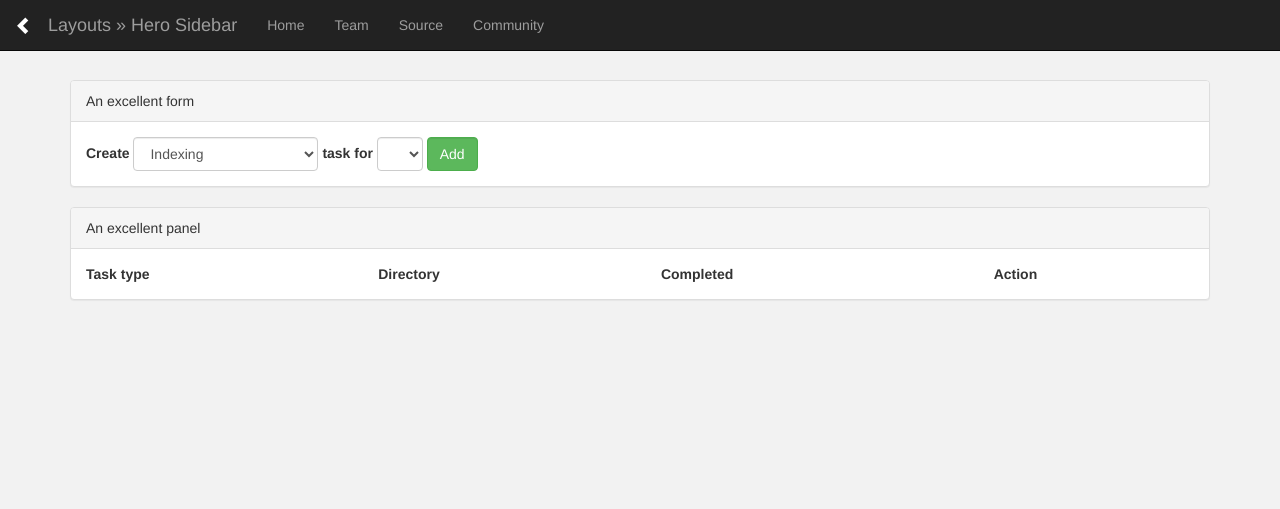
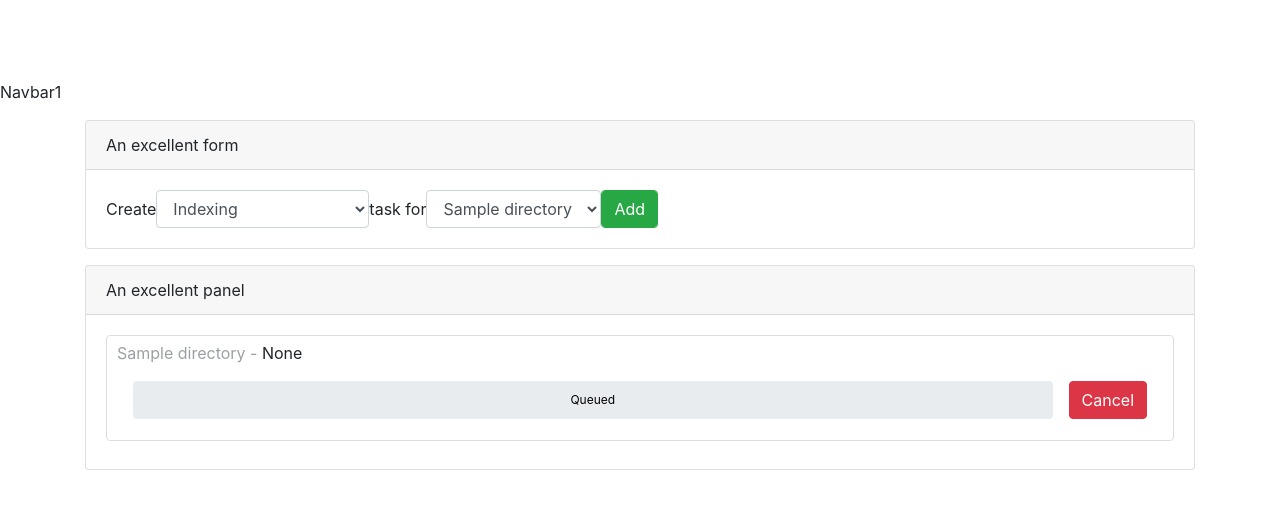
Before and after one commit to simon987/Simple-Incremental-Search-Tool, a Flask app: page /task in a window 1280 px wide. Shown: the top 509 px of the page. Run offline with Flask 2, Linux system fonts and the light colour scheme; tables that the repository leaves empty hold one stand-in row (values such as "Sample post"); data that the repository does not hold is empty; some libraries are stand-ins or nearby versions.

Commit message:
Migrated to bootstrap 4, added progress bars for tasks

```diff
--- a/requirements.txt
+++ b/requirements.txt
@@ -4,3 +4,4 @@ flask_bcrypt
 elasticsearch
 python-magic
 requests
+apscheduler
--- a/run.py
+++ b/run.py
@@ -1,127 +1,18 @@
 from flask import Flask, render_template, send_file, request, redirect, flash, session
 from indexer import Indexer
 from storage import Directory, Option, Task
+from storage import LocalStorage, DuplicateDirectoryException
+from crawler import RunningTask, TaskManager
 import json
 
 # indexer = Indexer("fse")
 
 app = Flask(__name__)
 app.secret_key = "A very secret key"
-#
-# class Document:
-#     def __init__(self, doc_id, name, path, size, md5):
-#         self.doc_id = doc_id
-#         self.name = name
-#         self.path = path
-#         self.size = size
-#         self.md5 = md5
-#
-#
-# class ImageDocument(Document):
-#     def __init__(self, doc_id, name, path, size, md5):
-#         super().__init__(doc_id, name, path, size, md5)
-#         self.type = "image"
-#
-#
-# class AudioClipDocument(Document):
-#     def __init__(self, doc_id, name, path, size, md5):
-#         super().__init__(doc_id, name, path, size, md5)
-#         self.type = "audio"
-#
-#
-# def get_document(id):
-#
-#     response = requests.get(SOLR_URL + "get?id=" + id)
-#
-#     return json.loads(response.text)["doc"]
-#
-#
-# def make_thumb(doc):
-#     size = (1024, 1024)
-#
-#     thumb_path = "thumbnails/" + doc["id"]
-#
-#     if not os.path.exists(thumb_path):
-#
-#         file_path = doc["path"][0] + "/" + doc["name"][0]
-#
-#         if doc["width"][0] > size[0]:
-#
-#             image = Image.open(file_path)
-#             image.thumbnail(size, Image.ANTIALIAS)
-#
-#             if image.mode == "RGB":
-#                 image.save(thumb_path, "JPEG")
-#             elif image.mode == "RGBA":
-#                 image.save(thumb_path, "PNG")
-#             else:
-#                 image = image.convert("RGB")
-#                 image.save(thumb_path, "JPEG")
-#         else:
-#             print("Skipping thumbnail")
-#             os.symlink(file_path, thumb_path)
-#
-#     return "thumbnails/" + doc["id"]
-#
-#
-# @app.route("/search/")
-# def search():
-#
-#     query = request.args.get("query")
-#     page = int(request.args.get("page"))
-#     per_page = int(request.args.get("per_page"))
-#
-#     results = solr.search(query, None, rows=per_page, start=per_page * page)
-#
-#     docs = []
-#     for r in results:
-#
-#         if "mime" in r:
-#             mime_type = r["mime"][0]
-#         else:
-#             mime_type = ""
-#
-#         if mime_type.startswith("image"):
-#             docs.append(ImageDocument(r["id"], r["name"][0], r["path"][0], r["size"], r["md5"]))
-#
-#         elif mime_type.startswith("audio"):
-#             docs.append(AudioClipDocument(r["id"], r["name"][0], r["path"][0], r["size"], r["md5"]))
-#
-#     return render_template("search.html", docs=docs)
-#
-#
-# @app.route("/")
-# def index():
-#     return render_template("index.html")
-#
-#
-# @app.route("/files/<id>/")
-# def files(id):
-#
-#     doc = get_document(id)
-#
-#     if doc is not None:
-#         file_path = doc["path"][0] + "/" + doc["name"][0]
-#         return send_file(file_path, mimetype=mimetypes.guess_type(file_path)[0])
-#     else:
-#         return "File not found"
-#
-#
-# @app.route("/thumbs/<doc_id>/")
-# def thumbs(doc_id):
-#
-#     doc = get_document(doc_id)
-#
-#     if doc is not None:
-#
-#         thumb_path = make_thumb(doc)
-#
-#         return send_file("thumbnails/" + doc_id, mimetype=mimetypes.guess_type(thumb_path)[0])
-#     else:
-#         return "File not found"
-from storage import LocalStorage, DuplicateDirectoryException
 storage = LocalStorage("local_storage.db")
 
+
+tm = TaskManager(storage)
 
 @app.route("/")
 def tmp_route():
@@ -225,10 +116,34 @@ def directory_del(dir_id):
     return redirect("/directory")
 
 
+for t in storage.tasks():
+    a_task = t
+    break
+
+# tm = None
+
 @app.route("/task")
 def task():
 
-    return render_template("task.html", tasks=storage.tasks(), directories=storage.dirs())
+    return render_template("task.html", tasks=storage.tasks(), directories=storage.dirs(),
+                           task_list=json.dumps(list(storage.tasks().keys())))
+    # return render_template("task.html", tasks=storage.tasks(), directories=storage.dirs())
+
+
+@app.route("/task/current")
+def get_current_task():
+
+    if tm and tm.current_task:
+        return tm.current_task.to_json()
+    else:
+        return ""
+
+
+@app.route("/task/current/cancel")
+def cancel_current_task():
+
+    tm.cancel_task()
+    return redirect("/task")
 
 
 @app.route("/task/add")
--- a/templates/layout.html
+++ b/templates/layout.html
@@ -7,17 +7,13 @@
 
     <!-- Demo Dependencies -->
     <script src="https://cdnjs.cloudflare.com/ajax/libs/jquery/2.1.3/jquery.min.js" type="text/javascript"></script>
-    <script src="https://cdnjs.cloudflare.com/ajax/libs/twitter-bootstrap/3.2.0/js/bootstrap.min.js" type="text/javascript"></script>
-    <link href="https://cdnjs.cloudflare.com/ajax/libs/twitter-bootstrap/3.2.0/css/bootstrap.min.css" rel="stylesheet" type="text/css" />
-    <script src="https://cdnjs.cloudflare.com/ajax/libs/holder/2.3.2/holder.min.js" type="text/javascript"></script>
+    <script src="https://cdnjs.cloudflare.com/ajax/libs/popper.js/1.12.9/umd/popper.min.js" integrity="sha384-ApNbgh9B+Y1QKtv3Rn7W3mgPxhU9K/ScQsAP7hUibX39j7fakFPskvXusvfa0b4Q" crossorigin="anonymous"></script>
+    <link rel="stylesheet" href="https://maxcdn.bootstrapcdn.com/bootstrap/4.0.0/css/bootstrap.min.css" integrity="sha384-Gn5384xqQ1aoWXA+058RXPxPg6fy4IWvTNh0E263XmFcJlSAwiGgFAW/dAiS6JXm" crossorigin="anonymous">
+    <script src="https://maxcdn.bootstrapcdn.com/bootstrap/4.0.0/js/bootstrap.min.js" integrity="sha384-JZR6Spejh4U02d8jOt6vLEHfe/JQGiRRSQQxSfFWpi1MquVdAyjUar5+76PVCmYl" crossorigin="anonymous"></script>
     <script src="/static/js/Chart.min.js" type="text/javascript"></script>
 
-    <script>
-        Holder.add_theme("white", { background:"#fff", foreground:"#a7a7a7", size:10 });
-    </script>
-
     <!-- Dashboard -->
-    <link rel="stylesheet" type="text/css" href="/static/css/keen-dashboards.css" />
+    {#    <link rel="stylesheet" type="text/css" href="/static/css/keen-dashboards.css" />#}
     <link href="https://use.fontawesome.com/releases/v5.0.6/css/all.css" rel="stylesheet" type="text/css">
 
 
@@ -35,6 +31,10 @@
             padding: 4px;
         }
 
+        .card {
+            margin-top: 1em;
+        }
+
         {#        .info-table tr:nth-child(even) {#}
         {#            background-color: #fafafa;#}
         {#        }#}
@@ -44,29 +44,8 @@
 </head>
 <body class="keen-dashboard" style="padding-top: 80px;">
 
-<div class="navbar navbar-inverse navbar-fixed-top" role="navigation">
-    <div class="container-fluid">
-        <div class="navbar-header">
-            <button type="button" class="navbar-toggle" data-toggle="collapse" data-target=".navbar-collapse">
-                <span class="sr-only">Toggle navigation</span>
-                <span class="icon-bar"></span>
-                <span class="icon-bar"></span>
-                <span class="icon-bar"></span>
-            </button>
-            <a class="navbar-brand" href="../">
-                <span class="glyphicon glyphicon-chevron-left"></span>
-            </a>
-            <a class="navbar-brand" href="./">Layouts &raquo; Hero Sidebar</a>
-        </div>
-        <div class="navbar-collapse collapse">
-            <ul class="nav navbar-nav navbar-left">
-                <li><a href="#">Home</a></li>
-                <li><a href="#">Team</a></li>
-                <li><a href="#">Source</a></li>
-                <li><a href="#">Community</a></li>
-            </ul>
-        </div>
-    </div>
+<div>
+    <span>Navbar1</span>
 </div>
 
 {% block alert_messages %}
--- a/templates/task.html
+++ b/templates/task.html
@@ -4,11 +4,42 @@
 
 {% block body %}
 
+    <style>
+        .task-wrapper {
+            border: #dddddd 1px solid;
+            border-radius: 4px;
+            padding: 5px 10px;
+            margin-bottom: 0.5em;
+        }
+
+        .task-name {
+            color: #9CA0A2;
+        }
+
+        .task-info {
+
+        }
+
+        .progress {
+            position: relative;
+            height: 100%;
+
+        }
+
+        .progress span {
+            position: absolute;
+            display: block;
+            width: 100%;
+            color: black;
+        }
+
+    </style>
+
     <div class="container">
 
-        <div class="panel panel-default">
-            <div class="panel-heading">An excellent form</div>
-            <div class="panel-body">
+        <div class="card">
+            <div class="card-header">An excellent form</div>
+            <div class="card-body">
                 <form class="form-inline" action="/task/add">
                     <label for="type">Create </label>
                     <select class="form-control" id="type" name="type" >
@@ -28,36 +59,61 @@
             </div>
         </div>
 
-        <div class="panel panel-default">
-            <div class="panel-heading">An excellent panel</div>
-            <div class="panel-body">
-
-                <table class="info-table table-hover table-striped">
-                    <thead>
-                    <tr>
-                        <th>Task type</th>
-                        <th>Directory</th>
-                        <th>Completed</th>
-                        <th>Action</th>
-                    </tr>
-                    </thead>
-
-                    <tbody>
-                    {% for task_id in tasks %}
-
-                        <tr>
-                            <td>{{ tasks[task_id].type }}</td>
-                            <td>{{ directories[tasks[task_id].dir_id].name }}</td>
-                            <td>{{ tasks[task_id].completed }}</td>
-                            <td><a class="btn btn-danger" href="/task/{{ task_id }}/del">Cancel</a></td>
-                        </tr>
-
-                    {% endfor %}
-                    </tbody>
-
-                </table>
 
 
+        <script>
+            function updateProgressBar() {
+                var xhttp = new XMLHttpRequest();
+                xhttp.onreadystatechange = function() {
+                    if (this.readyState === 4 && this.status === 200) {
+
+                        if(this.responseText.length === 0) {
+                            return;
+                        }
+
+                        var currentTask = JSON.parse(this.responseText);
+                        var percent = currentTask.parsed / currentTask.total * 100;
+
+                        try {
+                            document.getElementById("task-bar-" + currentTask.id).setAttribute("style", "width: " + percent + "%;");
+                            document.getElementById("task-label-" + currentTask.id).innerHTML = currentTask.parsed + " / " + currentTask.total + "  (" + percent.toFixed(2) + "%)";
+                        } catch (e) {
+                            window.reload();
+                        }
+
+                    }
+                };
+                xhttp.open("GET", "/task/current", true);
+                xhttp.send();
+            }
+
+            window.setInterval(updateProgressBar, 125);
+        </script>
+
+
+        <div class="card">
+            <div class="card-header">An excellent panel</div>
+            <div class="card-body">
+                {% for task_id in tasks | sort()%}
+                    <div class="task-wrapper container-fluid">
+                        <span class="task-name">{{ directories[tasks[task_id].dir_id].name }} - </span>
+                        <span class="task-info">{{ tasks[task_id].type }}</span>
+
+                        <div class="d-flex p-2">
+                            <div class="container-fluid p-2">
+                                <div class="progress">
+                                    <div id="task-bar-{{ task_id }}" class="progress-bar" role="progressbar" style="width: 0;">
+                                        <span id="task-label-{{ task_id }}">Queued</span>
+                                    </div>
+                                </div>
+                            </div>
+
+                            <div class="p-2"><a class="btn btn-danger" href="/task/{{ task_id }}/del">Cancel</a></div>
+                        </div>
+
+                    </div>
+
+                {% endfor %}
 
             </div>
         </div>
```
Also changed, not shown: crawler.py (+76 -3 lines), templates/directory.html (+6 -6 lines), templates/directory_manage.html (+26 -33 lines).
